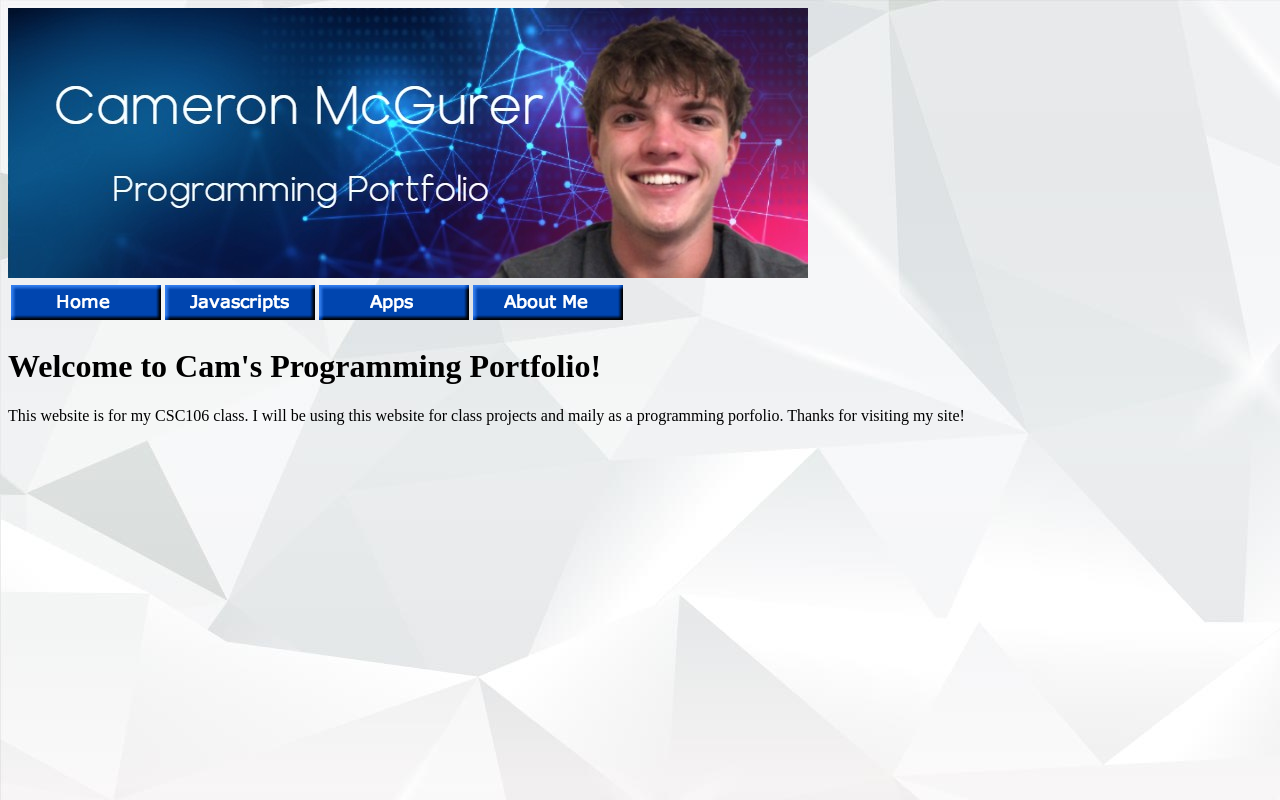
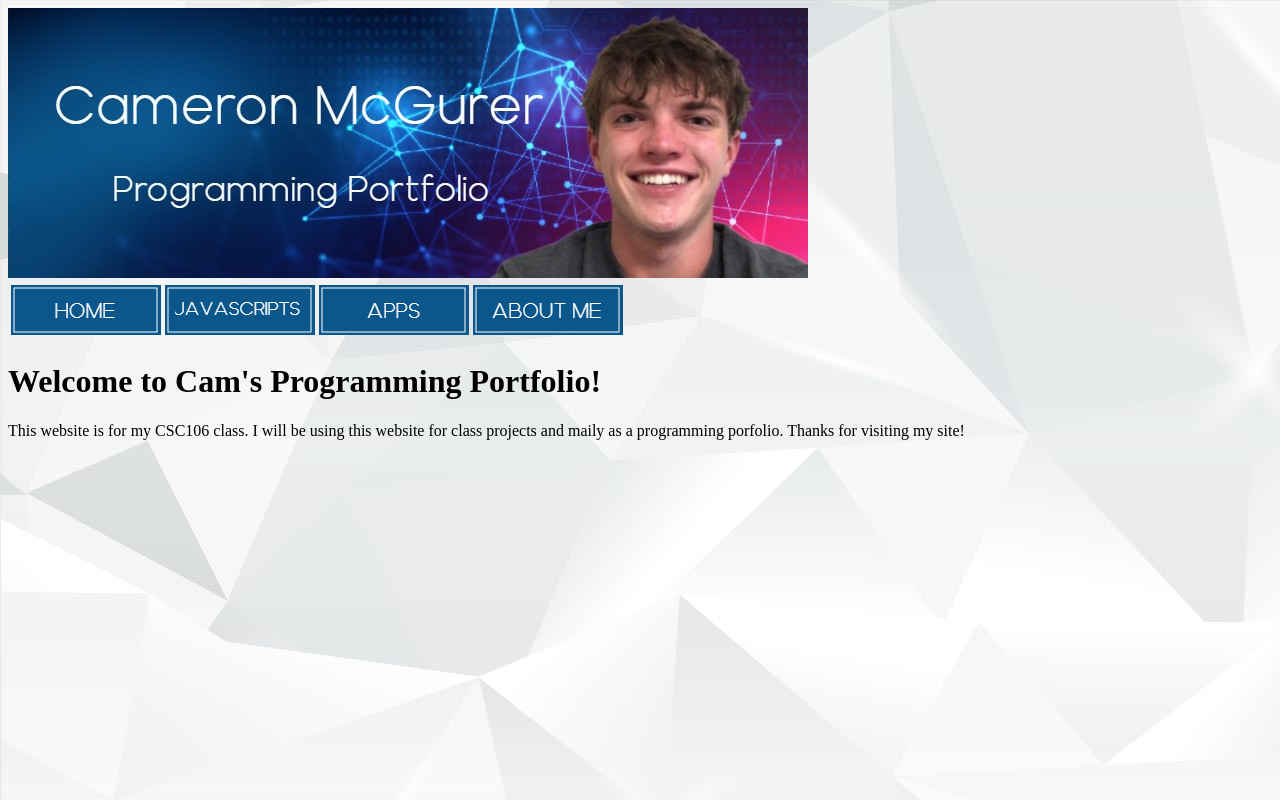
Before and after one commit to cammcgurer/cammcgurer.github.io, a plain HTML site: page index.html in a window 1280 px wide. Drawn offline with Linux system fonts and the light colour scheme.

Commit message:
Update index.html

```diff
--- a/index.html
+++ b/index.html
@@ -12,10 +12,10 @@
         <table>
             <thead>
                 <tr>
-                    <th><a href="index.html"><img src="csc106_home.png"></a></th>
-                    <th><a href="javascripts.html"><img src="csc106_javascripts.png"></a></th>
-                    <th><a href="apps.html"><img src="csc106_apps.png"></a></th>
-                    <th><a href="aboutme.html"><img src="csc106_aboutme.png"></a></th>
+                    <th><a href="index.html"><img src="home.png"></a></th>
+                    <th><a href="javascripts.html"><img src="javascripts.png"></a></th>
+                    <th><a href="apps.html"><img src="apps.png"></a></th>
+                    <th><a href="aboutme.html"><img src="aboutme.png"></a></th>
                 </tr>
             </thead>
         </table>
```
